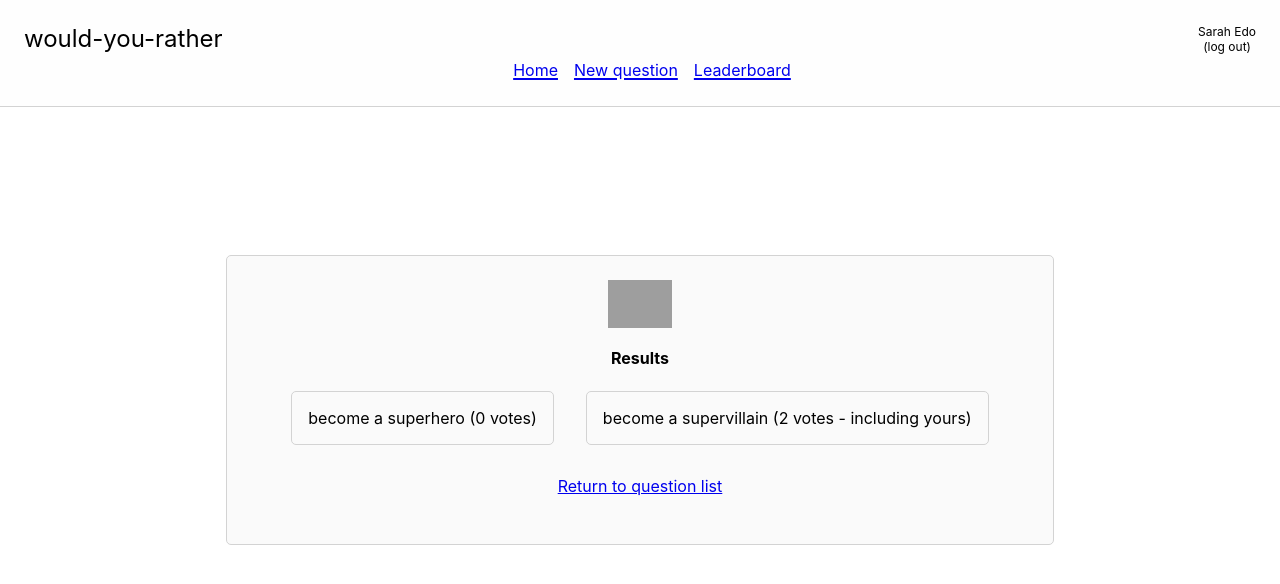
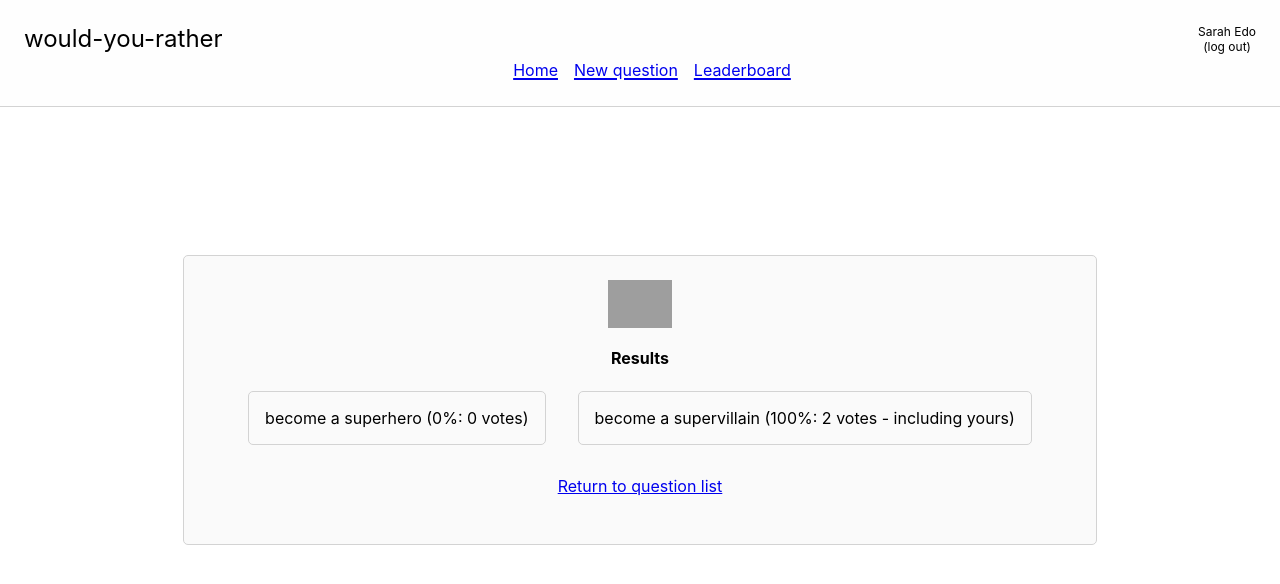
Before and after one commit to Slippersen/would-you-rather, a React (Create React App) app: page /questions/6ni6ok3ym7mf1p33lnez in a window 1280 px wide. Both pictures are taken after a click on the item "Sarah Edo". Shown: the top 584 px of the page. Built offline with nearby package versions, Linux system fonts and the light colour scheme; grey boxes are pictures that could not be loaded.

Commit message:
Add answer percentage to question component

```diff
--- a/src/components/Question.js
+++ b/src/components/Question.js
@@ -136,13 +136,27 @@ const Question = ({ match }) => {
         ) : (
           <>
             <StyledResult>
-              {question.optionOne.text} ({question.optionOne.votes.length} votes
+              {question.optionOne.text} (
+              {Math.round(
+                (question.optionOne.votes.length /
+                  (question.optionOne.votes.length +
+                    question.optionTwo.votes.length)) *
+                  100
+              )}
+              %: {question.optionOne.votes.length} votes
               {question.optionOne.votes.includes(loggedInUser.id) &&
                 " - including yours"}
               )
             </StyledResult>
             <StyledResult>
-              {question.optionTwo.text} ({question.optionTwo.votes.length} votes
+              {question.optionTwo.text} (
+              {Math.round(
+                (question.optionTwo.votes.length /
+                  (question.optionOne.votes.length +
+                    question.optionTwo.votes.length)) *
+                  100
+              )}
+              %: {question.optionTwo.votes.length} votes
               {question.optionTwo.votes.includes(loggedInUser.id) &&
                 " - including yours"}
               )
```
